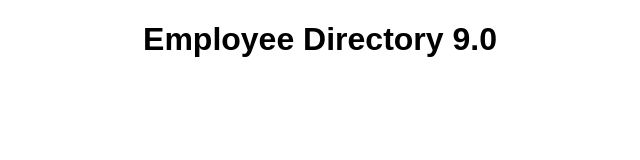
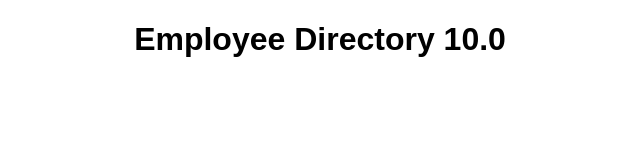
Before and after one commit to jackievas/portfolio2, a plain HTML site: page index.html in a window 1280 px wide. Shown: the whole page, without its empty margins (320-960 px from the left). Drawn offline with Linux system fonts and the light colour scheme.

Commit message:
Update index.html

```diff
--- a/index.html
+++ b/index.html
@@ -7,7 +7,7 @@
     <link rel="stylesheet" href="styles.css">
 </head>
 <body>
-    <h1>Employee Directory 9.0</h1>
+    <h1>Employee Directory 10.0</h1>
 
     <div id="employeeList"></div>
 
```
